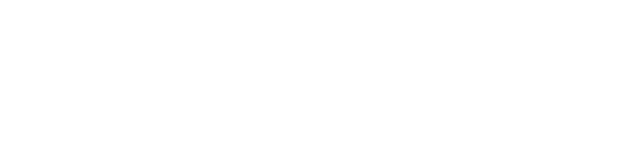
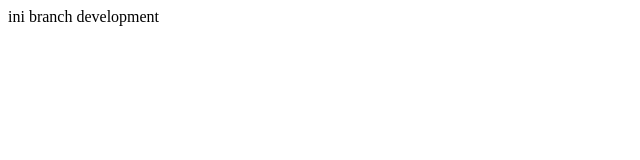
Before and after one commit to Doni19071/go_doni-yudi-prabowo, a plain HTML site: page 02_Version Control and Branch Management (Git)/praktikum/index.html in a window 1280 px wide. Shown: the whole page, without its empty margins (0-640 px from the left). Drawn offline with Linux system fonts and the light colour scheme.

Commit message:
tag development

```diff
--- a/02_Version Control and Branch Management (Git)/praktikum/index.html
+++ b/02_Version Control and Branch Management (Git)/praktikum/index.html
@@ -7,6 +7,6 @@
     <title>Document</title>
 </head>
 <body>
-
+    ini branch development
 </body>
 </html>
```
